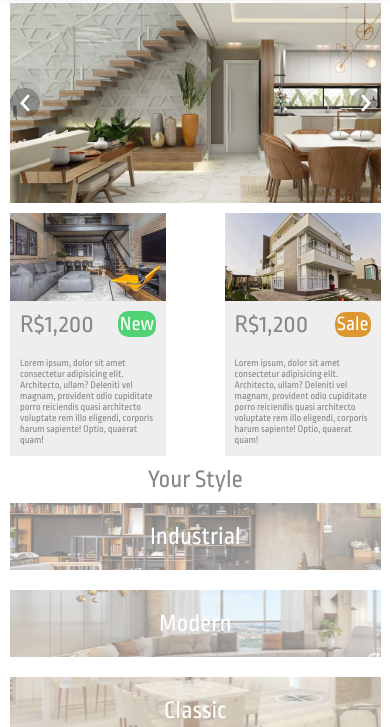
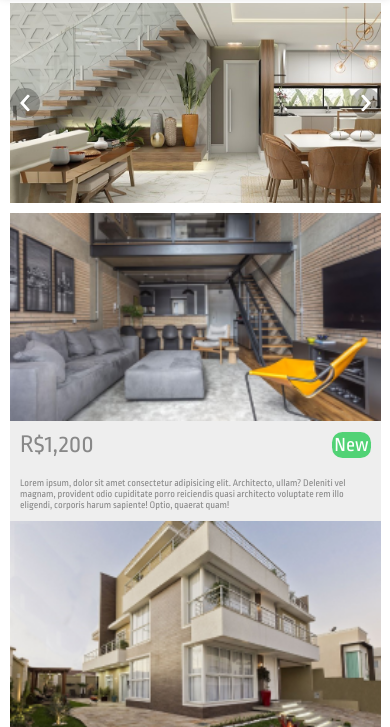
Before and after one commit to jcastellobranco/lovt-mainpagedraft, a plain HTML site: page index.html in a window 390 px wide. Shown: the part 91-818 px from the top of the page. Drawn offline with Linux system fonts and the light colour scheme.

Commit message:
media query add

```diff
--- a/style.css
+++ b/style.css
@@ -247,6 +247,15 @@ footer .logos{
 
 
 @media (max-width: 520px) {
+    main .container-anuncios{
+        flex-direction: column;
+        justify-content: space-around;
+        align-items: center;
+        min-height:500px ;
+    }
+    main .banner-anuncio{
+        width: 95vw;
+    }
 
     footer .map-socialmedias{
         flex-direction: column;
```
